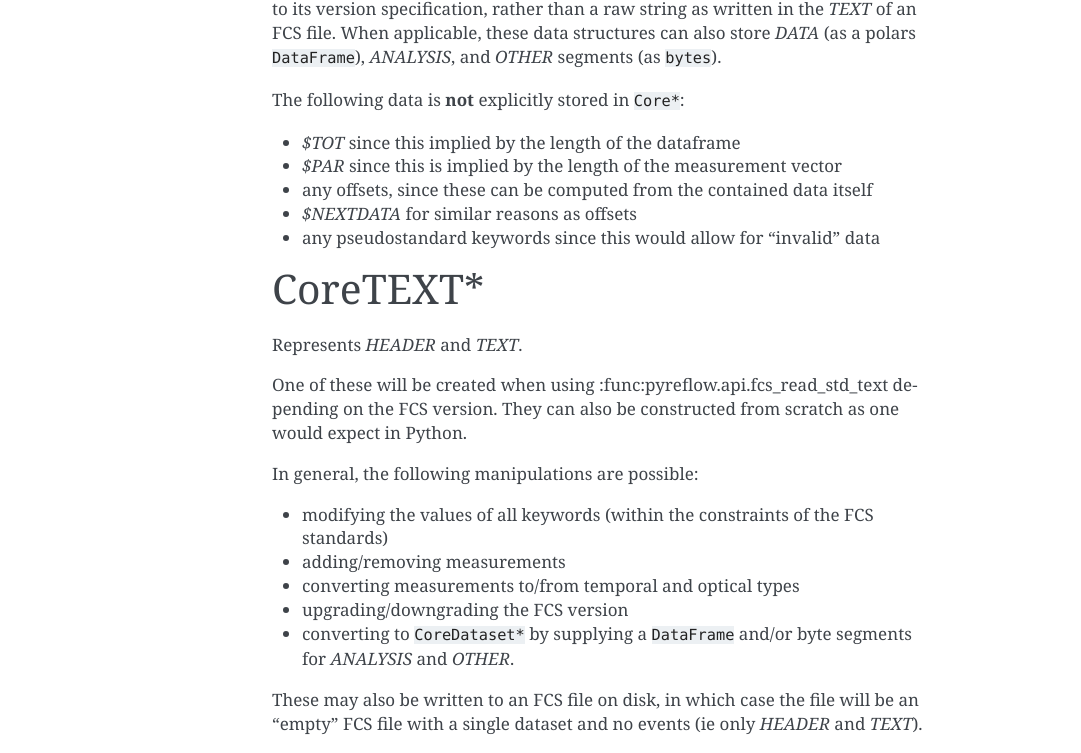
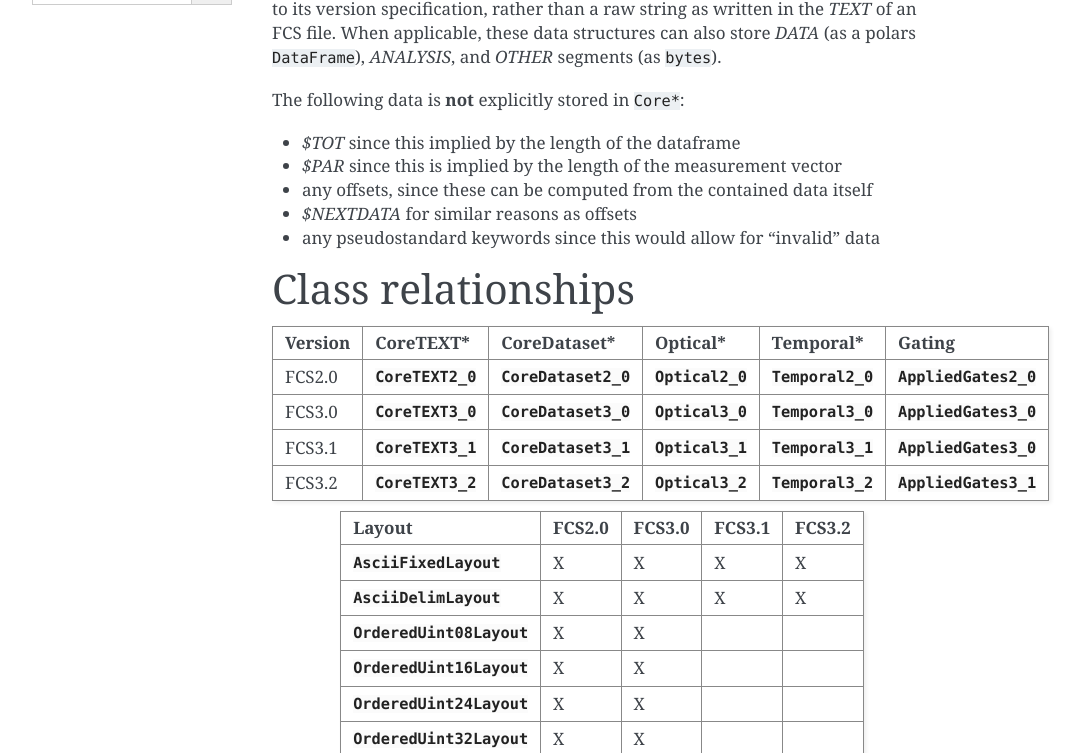
Before and after one commit to usnistgov/fireflow, a Sphinx documentation site: the page built from pyreflow/docs/source/core.rst, in a window 1280 px wide and 1400 px high, scrolled down 334 px. Shown: the top 753 px of the window, without its empty margins (148-1229 px from the left). Built offline with Sphinx 7.4.7, drawn with Linux system fonts in a browser that asks for light colours; some of the changed text lies outside the part shown; grey boxes are pictures that could not be loaded.

Commit message:
ADD some nice tables

```diff
--- a/pyreflow/docs/source/core.rst
+++ b/pyreflow/docs/source/core.rst
@@ -23,6 +23,133 @@ The following data is **not** explicitly stored in ``Core*``:
 * any offsets, since these can be computed from the contained data itself
 * *$NEXTDATA* for similar reasons as offsets
 * any pseudostandard keywords since this would allow for "invalid" data
+
+Class relationships
+===================
+
+.. list-table::
+   :header-rows: 1
+
+   * - Version
+     - CoreTEXT\*
+     - CoreDataset\*
+     - Optical\*
+     - Temporal\*
+     - Gating
+   * - FCS2.0
+     - :py:class:`~pyreflow.CoreTEXT2_0`
+     - :py:class:`~pyreflow.CoreDataset2_0`
+     - :py:class:`~pyreflow.Optical2_0`
+     - :py:class:`~pyreflow.Temporal2_0`
+     - :py:class:`~pyreflow.AppliedGates2_0`
+   * - FCS3.0
+     - :py:class:`~pyreflow.CoreTEXT3_0`
+     - :py:class:`~pyreflow.CoreDataset3_0`
+     - :py:class:`~pyreflow.Optical3_0`
+     - :py:class:`~pyreflow.Temporal3_0`
+     - :py:class:`~pyreflow.AppliedGates3_0`
+   * - FCS3.1
+     - :py:class:`~pyreflow.CoreTEXT3_1`
+     - :py:class:`~pyreflow.CoreDataset3_1`
+     - :py:class:`~pyreflow.Optical3_1`
+     - :py:class:`~pyreflow.Temporal3_1`
+     - :py:class:`~pyreflow.AppliedGates3_0`
+   * - FCS3.2
+     - :py:class:`~pyreflow.CoreTEXT3_2`
+     - :py:class:`~pyreflow.CoreDataset3_2`
+     - :py:class:`~pyreflow.Optical3_2`
+     - :py:class:`~pyreflow.Temporal3_2`
+     - :py:class:`~pyreflow.AppliedGates3_1`
+
+
+.. list-table::
+   :header-rows: 1
+
+   * - Layout
+     - FCS2.0
+     - FCS3.0
+     - FCS3.1
+     - FCS3.2
+   * - :py:class:`~pyreflow.AsciiFixedLayout`
+     - X
+     - X
+     - X
+     - X
+   * - :py:class:`~pyreflow.AsciiDelimLayout`
+     - X
+     - X
+     - X
+     - X
+   * - :py:class:`~pyreflow.OrderedUint08Layout`
+     - X
+     - X
+     -
+     -
+   * - :py:class:`~pyreflow.OrderedUint16Layout`
+     - X
+     - X
+     -
+     -
+   * - :py:class:`~pyreflow.OrderedUint24Layout`
+     - X
+     - X
+     -
+     -
+   * - :py:class:`~pyreflow.OrderedUint32Layout`
+     - X
+     - X
+     -
+     -
+   * - :py:class:`~pyreflow.OrderedUint40Layout`
+     - X
+     - X
+     -
+     -
+   * - :py:class:`~pyreflow.OrderedUint48Layout`
+     - X
+     - X
+     -
+     -
+   * - :py:class:`~pyreflow.OrderedUint56Layout`
+     - X
+     - X
+     -
+     -
+   * - :py:class:`~pyreflow.OrderedUint64Layout`
+     - X
+     - X
+     -
+     -
+   * - :py:class:`~pyreflow.OrderedF32Layout`
+     - X
+     - X
+     -
+     -
+   * - :py:class:`~pyreflow.OrderedF64Layout`
+     - X
+     - X
+     -
+     -
+   * - :py:class:`~pyreflow.EndianF32Layout`
+     -
+     -
+     - X
+     - X
+   * - :py:class:`~pyreflow.EndianF64Layout`
+     -
+     -
+     - X
+     - X
+   * - :py:class:`~pyreflow.EndianUintLayout`
+     -
+     -
+     - X
+     - X
+   * - :py:class:`~pyreflow.MixedLayout`
+     -
+     -
+     -
+     - X
 
 CoreTEXT\*
 ==========
```
